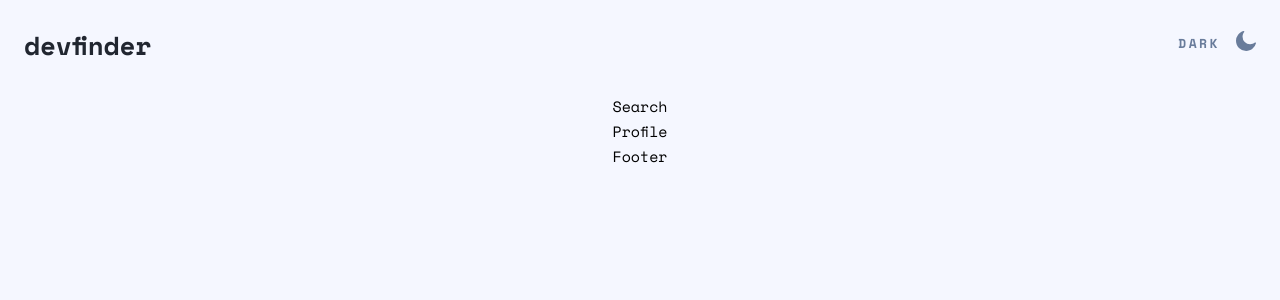
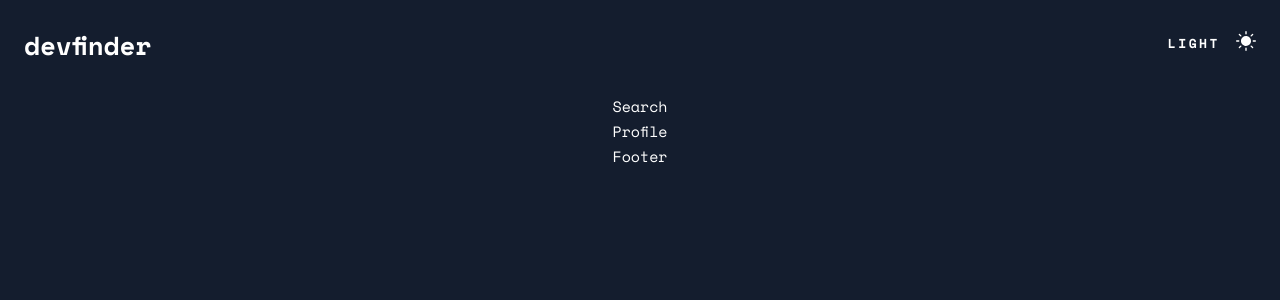
Before and after one commit to Candyfair/github-user-search-app, a React app: page / in a window 1280 px wide. Shown: the top 300 px of the page. Built offline with nearby package versions, Linux system fonts and the light colour scheme.

Commit message:
Check user preferences for dark mode

```diff
--- a/src/components/DarkMode/index.js
+++ b/src/components/DarkMode/index.js
@@ -9,15 +9,16 @@ import * as CONSTANTS from '../../utils/constants';
 import Icon from '../Icon';
 
 const DarkMode = () => {
+  // Check state for dark mode status
+  const { lightmode, mode } = useSelector((state) => state.mode);
   const dispatch = useDispatch();
-  const { lightmode, mode } = useSelector((state) => state.mode);
 
   let theme;
   const { body } = document;
   const lightTheme = 'light';
   const darkTheme = 'dark';
 
-  // Store data
+  // Check local storage
   if (localStorage) {
     theme = localStorage.getItem('theme');
   }
@@ -30,6 +31,7 @@ const DarkMode = () => {
     theme = mode;
   }
 
+  // Change mode
   const handleClick = () => {
     dispatch(changeMode());
     if (theme === 'light') {
@@ -51,7 +53,7 @@ const DarkMode = () => {
       localStorage.setItem('theme', 'dark');
       theme = darkTheme;
     }
-  });
+  }, [lightmode]);
 
   return (
     <div
--- a/src/components/Header/index.js
+++ b/src/components/Header/index.js
@@ -1,12 +1,18 @@
+import { useSelector } from 'react-redux';
 import './style.scss';
 
 import DarkMode from '../DarkMode';
 
-const Header = () => (
-  <div className="header">
-    <div className="header__logo">devfinder</div>
-    <DarkMode />
-  </div>
-);
+const Header = () => {
+  // Check dark mode status
+  const { mode } = useSelector((state) => state.mode);
+
+  return (
+    <div className="header">
+      <div className={`header__logo ${mode === 'dark' ? 'logo-dark' : ''}`}>devfinder</div>
+      <DarkMode />
+    </div>
+  );
+};
 
 export default Header;
--- a/src/components/Header/style.scss
+++ b/src/components/Header/style.scss
@@ -12,3 +12,7 @@
     font-weight: 700;
   }
 }
+
+.logo-dark {
+  color: $text-dark;
+}
--- a/src/components/Layout/index.js
+++ b/src/components/Layout/index.js
@@ -1,11 +1,25 @@
+import { useEffect } from 'react';
+import { useDispatch } from 'react-redux';
+
 import './style.scss';
 
 import Header from '../Header';
 import Search from '../Search';
 import Profile from '../Profile';
 import Footer from '../Footer';
+import { changeMode, setMode } from '../../redux/actions/mode';
 
-const Layout = () => (
+const Layout = () => {
+  const dispatch = useDispatch();
+
+  const prefersDark = window.matchMedia('(prefers-color-scheme: dark)').matches;
+
+  useEffect(() => {
+    dispatch(changeMode(prefersDark));
+    dispatch(setMode('dark'));
+  });
+
+  return (
     <div className="container">
       <header>
         <Header />
@@ -22,5 +36,6 @@ const Layout = () => (
 
     </div>
   );
+}
 
 export default Layout;
--- a/src/styles/index.scss
+++ b/src/styles/index.scss
@@ -21,24 +21,20 @@ html, body, #root, .app {
 }
 
 body {
-  background: vars.$background-light;
   font-family: 'Space Mono', sans-serif;
   font-size: 15px;
   font-weight: 400;
   line-height: 25px;
 }
 
+body.light {
+  background: vars.$background-light;
+}
+
 body.dark {
   background-color: vars.$background-dark;
   color: vars.$text-dark;
 
-}
-
-@media (prefers-color-scheme: dark) {
-  body {
-    background-color: vars.$background-dark;
-    color: vars.$text-dark;
-  }
 }
 
 h1 {
```
Lines whose indentation alone changed are shown as unchanged.
